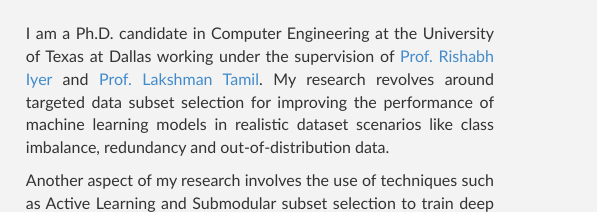
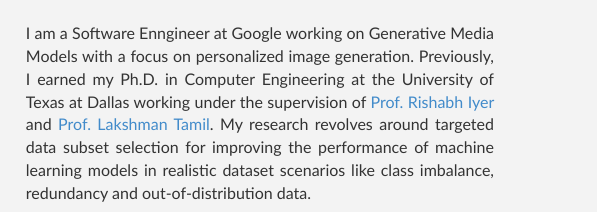
Before and after one commit to surajkothawade/surajkothawade.github.io, a plain HTML site: page index.html in a window 1280 px wide. Shown: the part 159-371 px from the top of the page, 683-1280 px from the left. Drawn offline with Linux system fonts and the light colour scheme; files whose address does not match are found by name.

Commit message:
Update index.html

```diff
--- a/index.html
+++ b/index.html
@@ -195,7 +195,7 @@
                 <div class="clearfix visible-sm visible-xs"></div>
                 <div class="col-sm-12 col-md-7">
                   <h3 class="title">Bio</h3>
-                  <p id="biodesc">I am a Ph.D. candidate in Computer Engineering at the University of Texas at Dallas working under the supervision of <a href="https://sites.google.com/view/rishabhiyer/">  Prof. Rishabh Iyer</a> and <a href="https://personal.utdallas.edu/~laxman/"> Prof. Lakshman Tamil</a>. My research revolves around targeted data subset selection for improving the performance of machine learning models in realistic dataset scenarios like class imbalance, redundancy and out-of-distribution data.</p>
+                  <p id="biodesc">I am a Software Enngineer at Google working on Generative Media Models with a focus on personalized image generation. Previously, I earned my Ph.D. in Computer Engineering at the University of Texas at Dallas working under the supervision of <a href="https://sites.google.com/view/rishabhiyer/">  Prof. Rishabh Iyer</a> and <a href="https://personal.utdallas.edu/~laxman/"> Prof. Lakshman Tamil</a>. My research revolves around targeted data subset selection for improving the performance of machine learning models in realistic dataset scenarios like class imbalance, redundancy and out-of-distribution data.</p>
 
                   <p id="biodesc">Another aspect of my research involves the use of techniques such as Active Learning and Submodular subset selection to train deep models on significantly less data, without compromising on their accuracies. I also work on visual data summarization which involves generating generic, query-focused or privacy preserving summaries of image collections or videos.</p>
 
```
